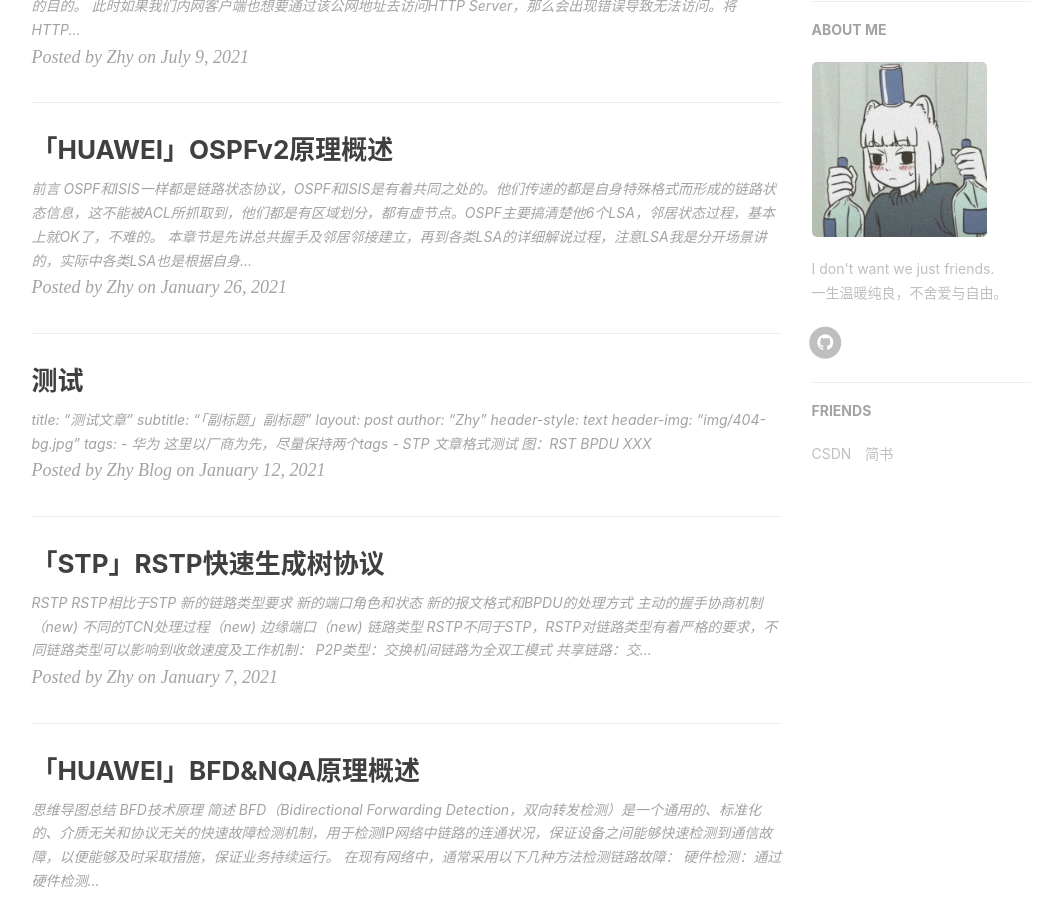
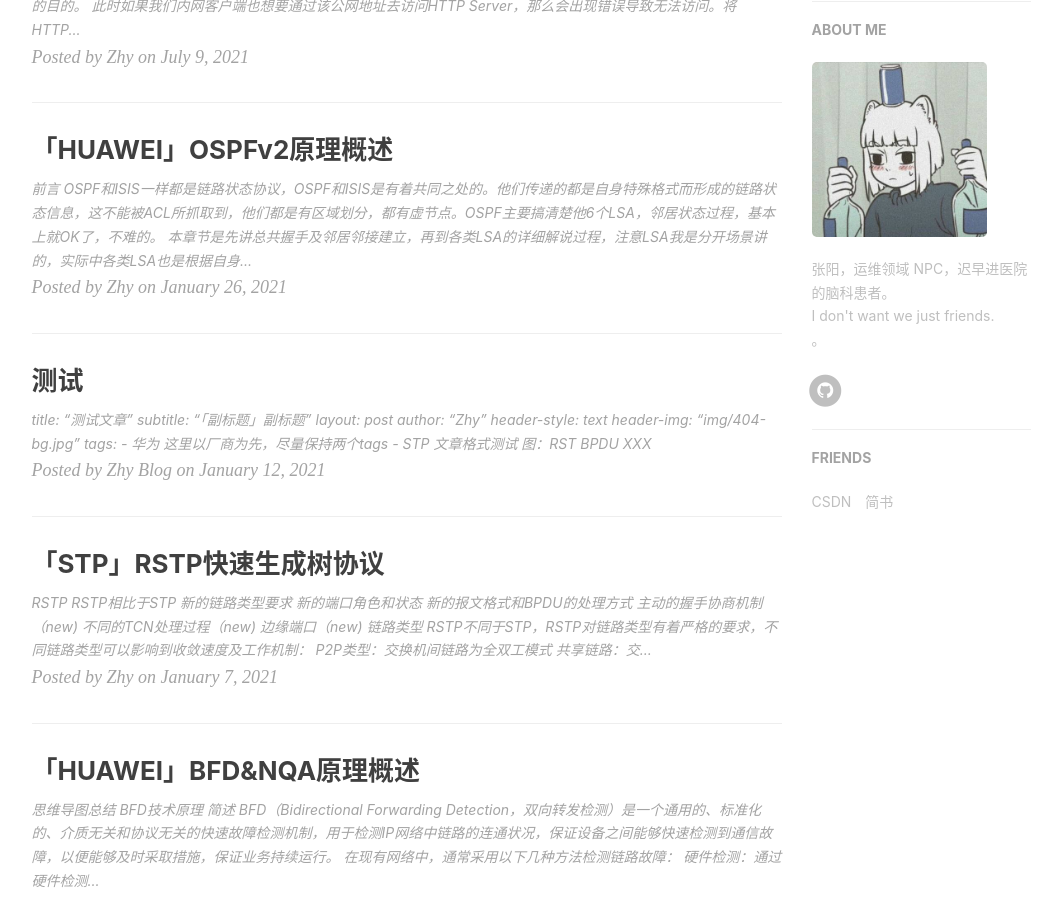
Before and after one commit to SunZhangE/sunzhange.github.io, a Jekyll site: the page built from index.html, in a window 1280 px wide and 900 px high, scrolled down 565 px. Shown: the whole window, without its empty margins (136-1198 px from the left). Built offline with Jekyll 4.4.1, drawn with Linux system fonts in a browser that asks for light colours; nearby versions of some CDN libraries; the list of posts is cut into pages by our own code; comment, search, counter and statistics services are not loaded.

Commit message:
Update _config.yml

```diff
--- a/_config.yml
+++ b/_config.yml
@@ -7,6 +7,7 @@
 keyword: ", Zhy, Zhy, 网络 , 的博客, Zhy Blog, 博客, 个人网站,网络 ,思科 ,DCN ,神州数码 ,Cisco , 华为 , H3C"
 url: ""              # your host, for absolute URL
 # url: "https://blog.dornick.top"              # your host, for absolute URL
+url: "https://zhypro.top"              # your host, for absolute URL
 baseurl: ""                             # for example, '/blog' if your blog hosted on 'host/blog'
 
 # 是否发布带有日期的文章
@@ -79,8 +80,8 @@
 
 # Sidebar settings
 sidebar: true                           # 是否开启右侧的个人栏
-sidebar-about-description: "I don't want we just friends.<br>一生温暖纯良，不舍爱与自由。"
-sidebar-avatar: /img/Zhy.jpg      # 请使用绝对链接。
+sidebar-about-description: "张阳，运维领域 NPC，迟早进医院的脑科患者。<br>I don't want we just friends.<br>。"
+sidebar-avatar: /img/Zhy.jpg      # 头像
 
 
 
```
